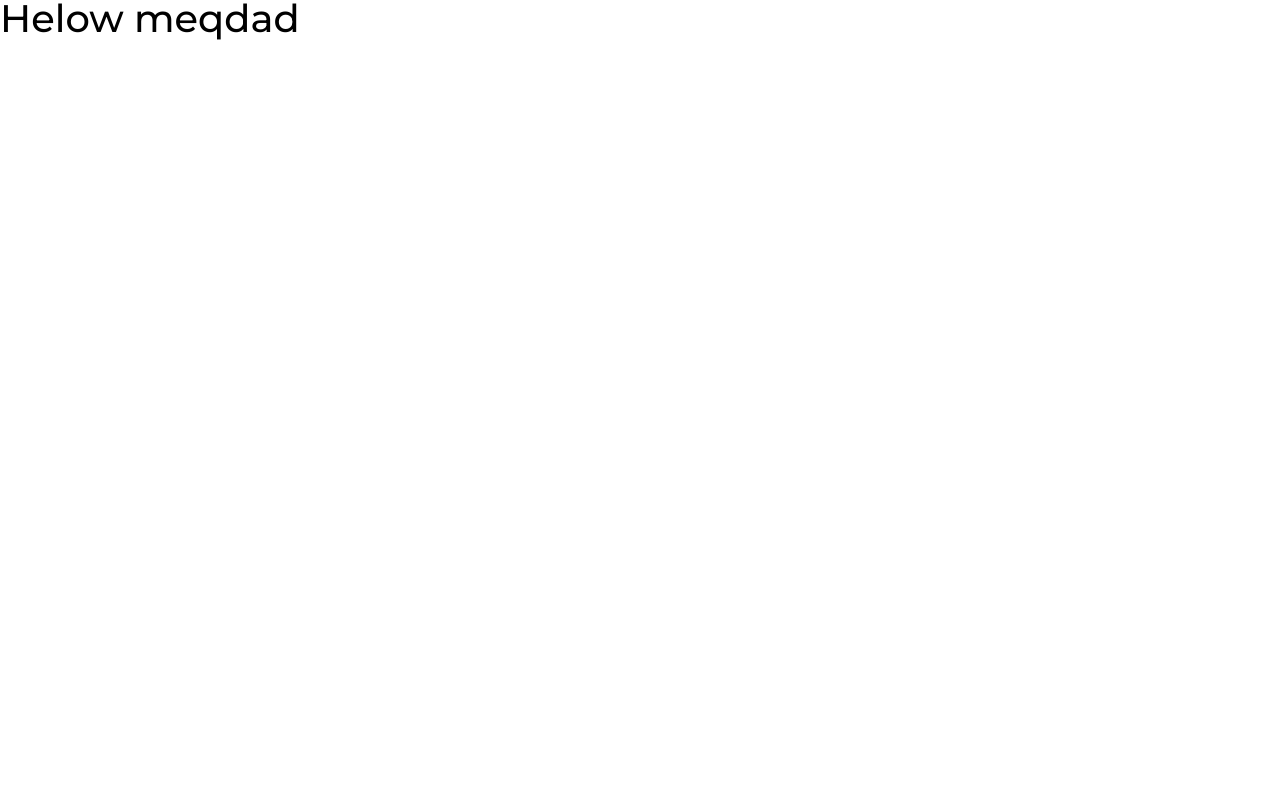
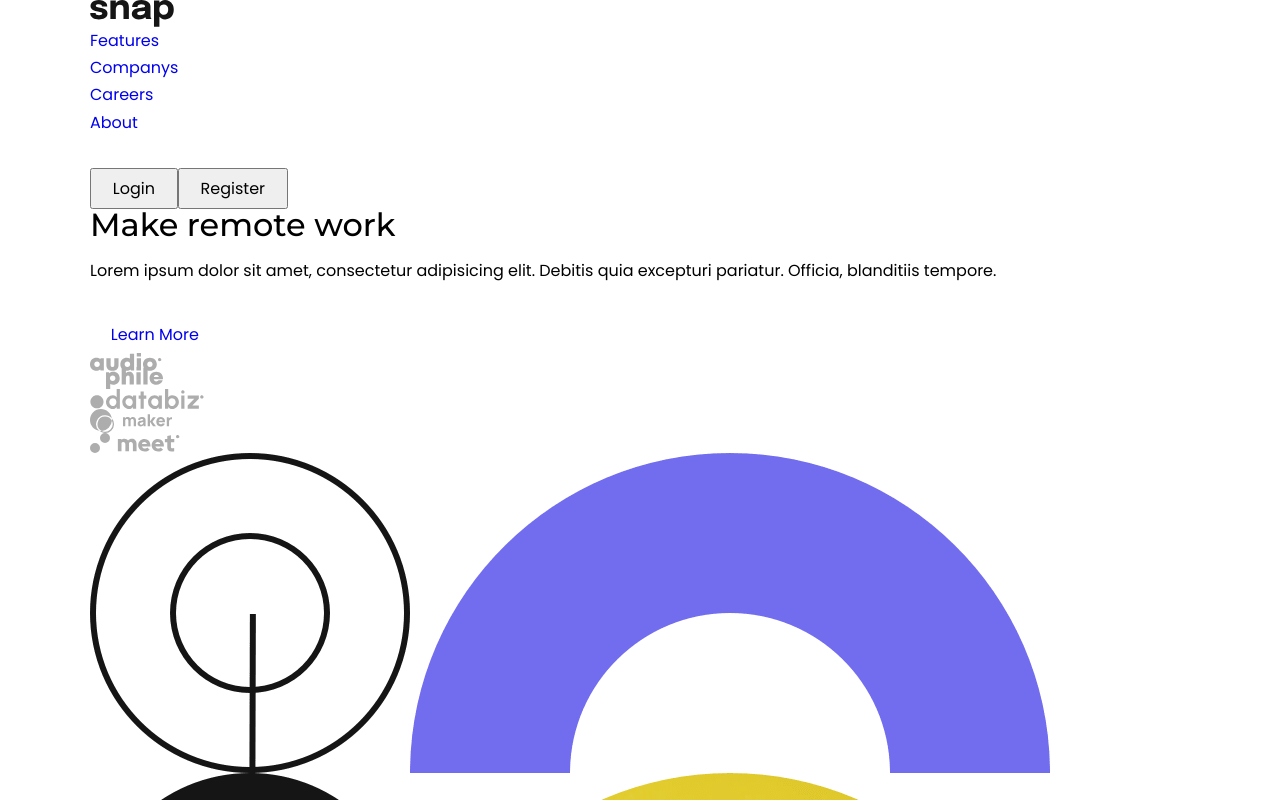
Before and after one commit to Meqdad-Moradi/snap, a React (Create React App) app: page / in a window 1280 px wide. Shown: the top 800 px of the page. Built offline with nearby package versions, Linux system fonts and the light colour scheme.

Commit message:
heade and showcase added

```diff
--- a/src/App.js
+++ b/src/App.js
@@ -1,10 +1,13 @@
 import "./assets/style/style.css";
+import Header from "./components/Header";
+import Showcase from "./components/Showcase";
 
 function App() {
    return (
-      <div className="App">
-         <h1 className="title">helow meqdad</h1>
-      </div>
+      <>
+         <Header />
+         <Showcase />
+      </>
    );
 }
 
--- /dev/null
+++ b/src/components/Header.jsx
@@ -0,0 +1,47 @@
+import React from "react";
+import logo from "./../assets/images/logo.svg";
+
+const Header = () => {
+   return (
+      <header>
+         <div className="container">
+            {/* logo */}
+            <div className="logo">
+               <a href="#">
+                  <img src={logo} alt="snap" />
+               </a>
+            </div>
+
+            {/* primary navigation */}
+            <nav className="primary-nav">
+               <ul className="nav-list">
+                  <li>
+                     <a href="#">features</a>
+                  </li>
+                  <li>
+                     <a href="#">companys</a>
+                  </li>
+                  <li>
+                     <a href="#">careers</a>
+                  </li>
+                  <li>
+                     <a href="#">about</a>
+                  </li>
+               </ul>
+            </nav>
+
+            {/* buttons */}
+            <div className="buttons">
+               <button className="btn" aria-label="login">
+                  login
+               </button>
+               <button className="btn" aria-label="register">
+                  register
+               </button>
+            </div>
+         </div>
+      </header>
+   );
+};
+
+export default Header;
--- /dev/null
+++ b/src/components/Showcase.jsx
@@ -0,0 +1,40 @@
+import React from "react";
+import icon1 from "./../assets/images/client-audiophile.svg";
+import icon2 from "./../assets/images/client-databiz.svg";
+import icon3 from "./../assets/images/client-maker.svg";
+import icon4 from "./../assets/images/client-meet.svg";
+import heroImage from "./../assets/images/image-hero-desktop.png";
+
+
+const Showcase = () => {
+   return (
+      <div className="showcase">
+         <div className="container">
+            <div className="even-col">
+               <h1>make remote work</h1>
+               <p>
+                  Lorem ipsum dolor sit amet, consectetur adipisicing elit.
+                  Debitis quia excepturi pariatur. Officia, blanditiis tempore.
+               </p>
+               <a href="#" className="btn">
+                  learn more
+               </a>
+
+               {/* icons */}
+               <div className="icons">
+                  <img src={icon1} alt="client icon" />
+                  <img src={icon2} alt="client icon" />
+                  <img src={icon3} alt="client icon" />
+                  <img src={icon4} alt="client icon" />
+               </div>
+            </div>
+
+            <div className="even-col">
+                <img src={heroImage} alt="heroImage" />
+            </div>
+         </div>
+      </div>
+   );
+};
+
+export default Showcase;
```
Also changed, not shown: src/assets/style/_color.scss (added, +7 -0 lines), src/assets/style/_main.scss (added).
